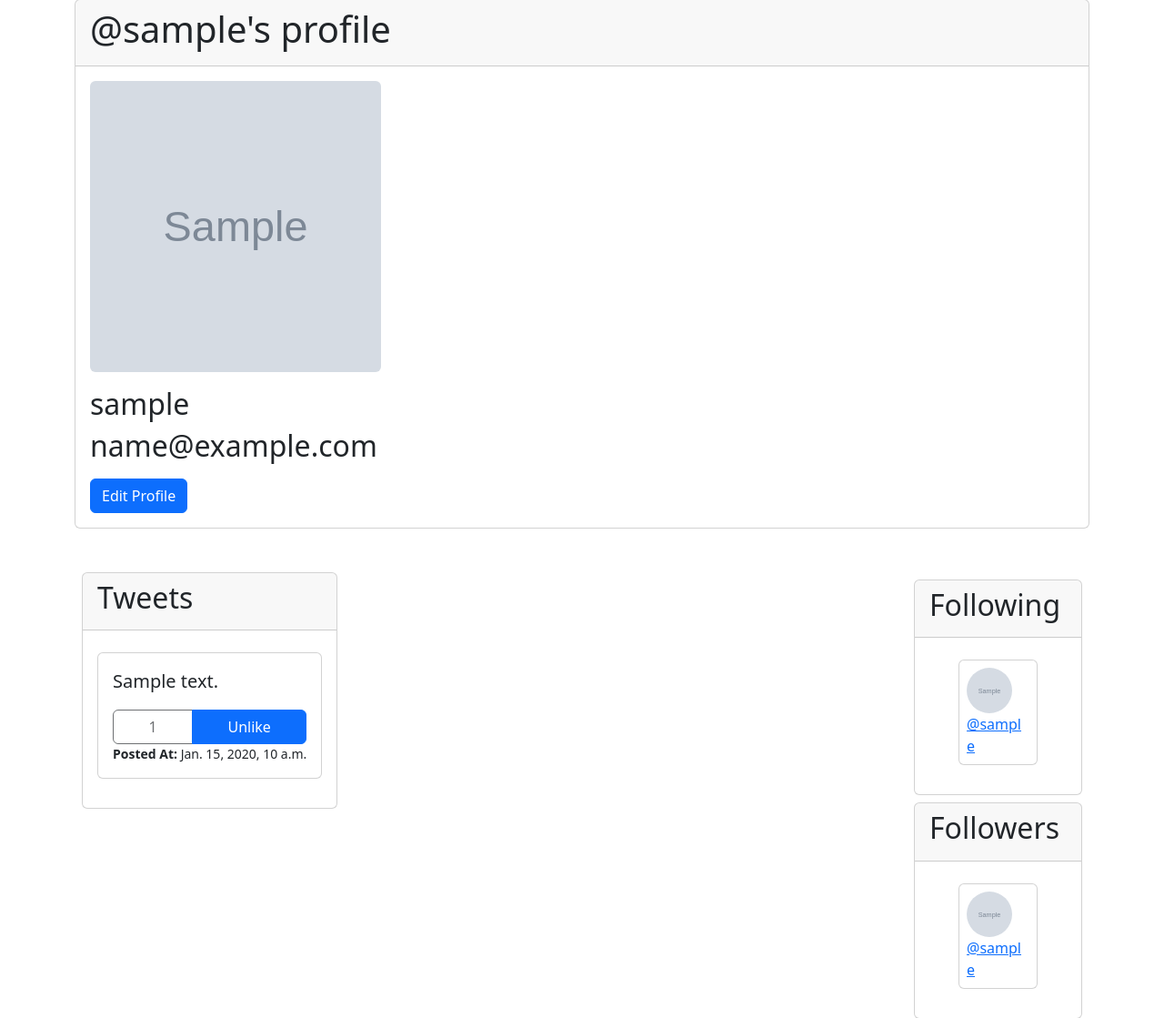
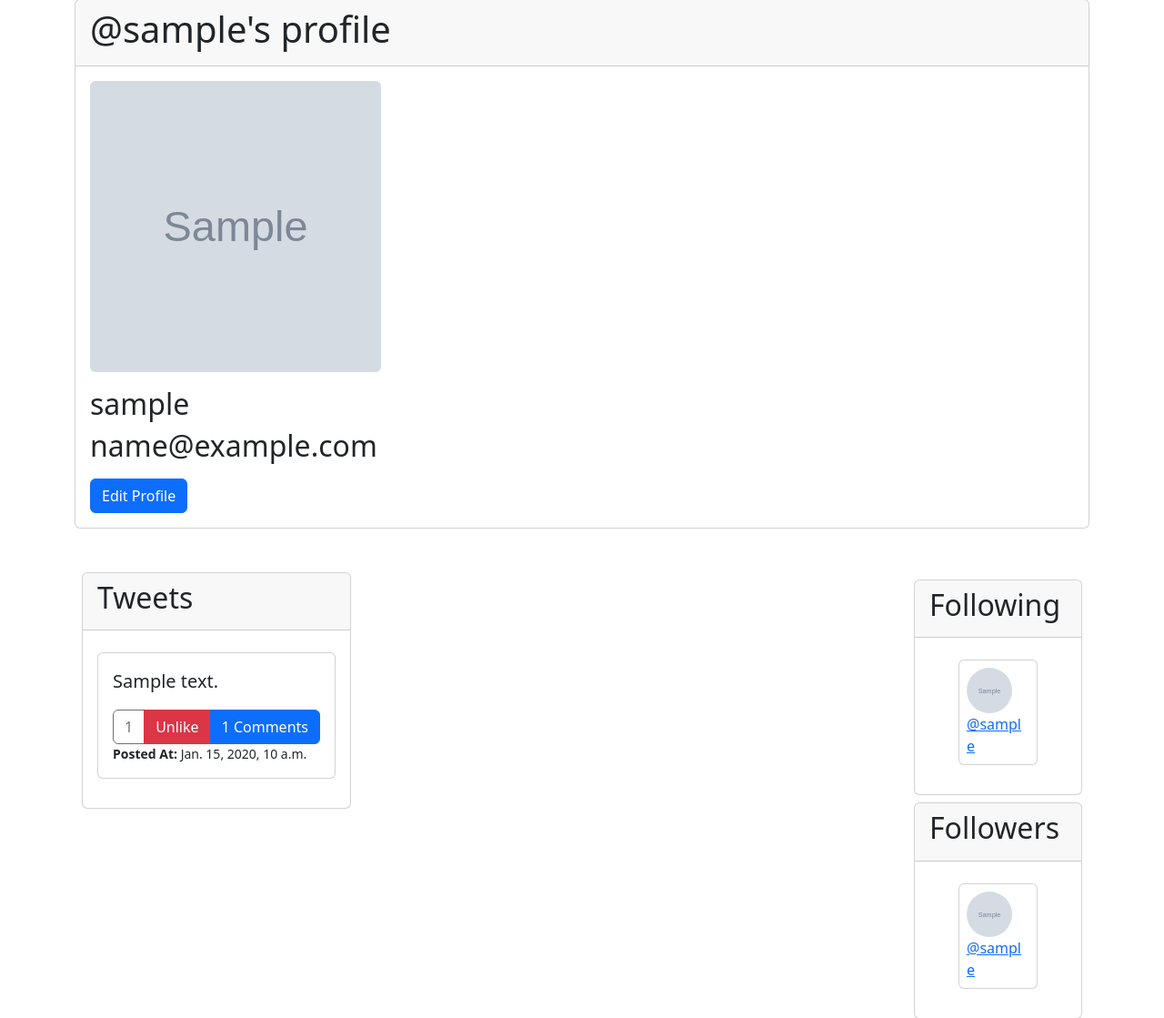
Before and after one commit to utshodebravestone/xwitter, a Django app: page /profile/1 in a window 1280 px wide. Shown: the part 131-1250 px from the top of the page at 91% size. Run offline with Django 4.2, Linux system fonts and the light colour scheme; a user stored in the database is signed in; tables that the repository leaves empty hold one stand-in row (values such as "Sample post"); grey boxes marked "Sample" are stand-in pictures.

Commit message:
fixed some style issues

```diff
--- a/templates/base/profile.html
+++ b/templates/base/profile.html
@@ -78,16 +78,15 @@
         <p style="font-size: 1.25rem">{{ tweet.text | safe }}</p>
         <div class="btn-group">
           <button class="btn disabled">{{ tweet.likes_count }}</button>
-          <a href="{% url 'like' tweet.id %}" class="btn btn-primary">
-            {% if user in tweet.likes.all %}
-            <!--  -->
+          {% if user in tweet.likes.all %}
+          <a href="{% url 'like' tweet.id %}" class="btn btn-danger">
             Unlike
-            <!--  -->
-            {% else %}
-            <!--  -->
-            Like
-            <!--  -->
-            {% endif %}
+          </a>
+          {% else %}
+          <a href="{% url 'like' tweet.id %}" class="btn btn-primary"> Like </a>
+          {% endif %}
+          <a class="btn btn-primary" href="{% url 'tweet' tweet.id %}">
+            {{ tweet.comments.count }} Comments
           </a>
         </div>
         <small><strong>Posted At: </strong>{{ tweet.created_at }} </small>
```
Also changed, not shown: templates/base/feed.html (+10 -9 lines), templates/base/tweet.html (+6 -12 lines).
